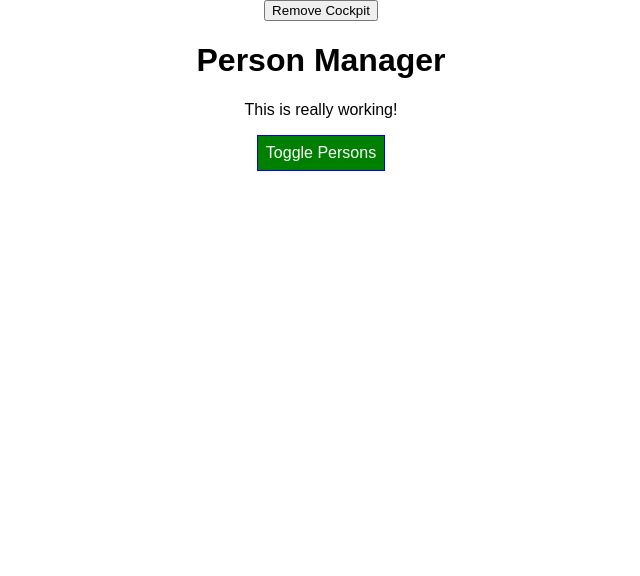
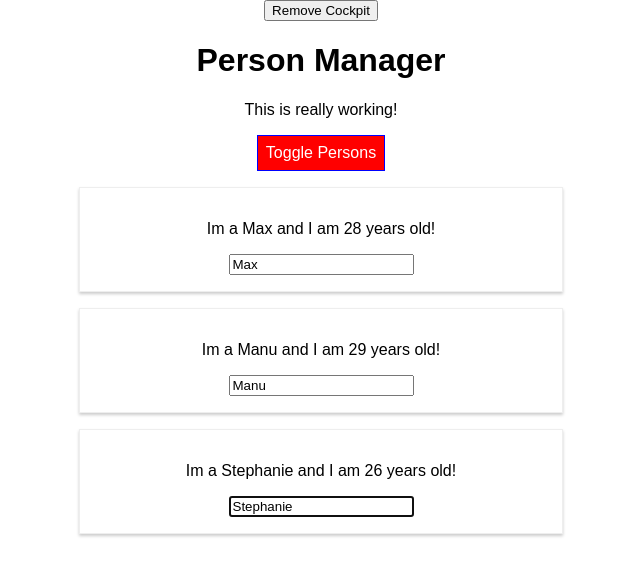
Before and after one commit to RonRofe/react_course, a React app in the folder basics/: page / in a window 1280 px wide. Shown: the top 576 px of the page, without its empty margins (319-959 px from the left). Built offline with nearby package versions, Linux system fonts and the light colour scheme.

Commit message:
reference with react hooks (functional component)

```diff
--- a/basics/src/components/Cockpit/Cockpit.js
+++ b/basics/src/components/Cockpit/Cockpit.js
@@ -1,12 +1,16 @@
-import React, { useEffect } from 'react';
+import React, { useEffect, useRef } from 'react';
 
 import classes from './Cockpit.css';
 
 const cockpit = (props) => {
+    const toggleBtnRef = useRef(null);
+
     useEffect(() => {
         console.log('[Cockpit.js] useEffect');
 
-        setTimeout(() => alert('Saved data to cloud!'), 1000);
+        // setTimeout(() => alert('Saved data to cloud!'), 1000);
+
+        toggleBtnRef.current.click();
 
         return () => {
             console.log('[Cockpit.js] cleanup work in useEffect');
@@ -40,7 +44,10 @@ const cockpit = (props) => {
         <div className={classes.Cockpit}>
             <h1>{props.title}</h1>
             <p className={assignedClasses.join(' ')}>This is really working!</p>
-            <button className={btnClass} onClick={props.clicked}>Toggle Persons</button>
+            <button
+                ref={toggleBtnRef}
+                className={btnClass}
+                onClick={props.clicked}>Toggle Persons</button>
         </div>
     );
 };
```
